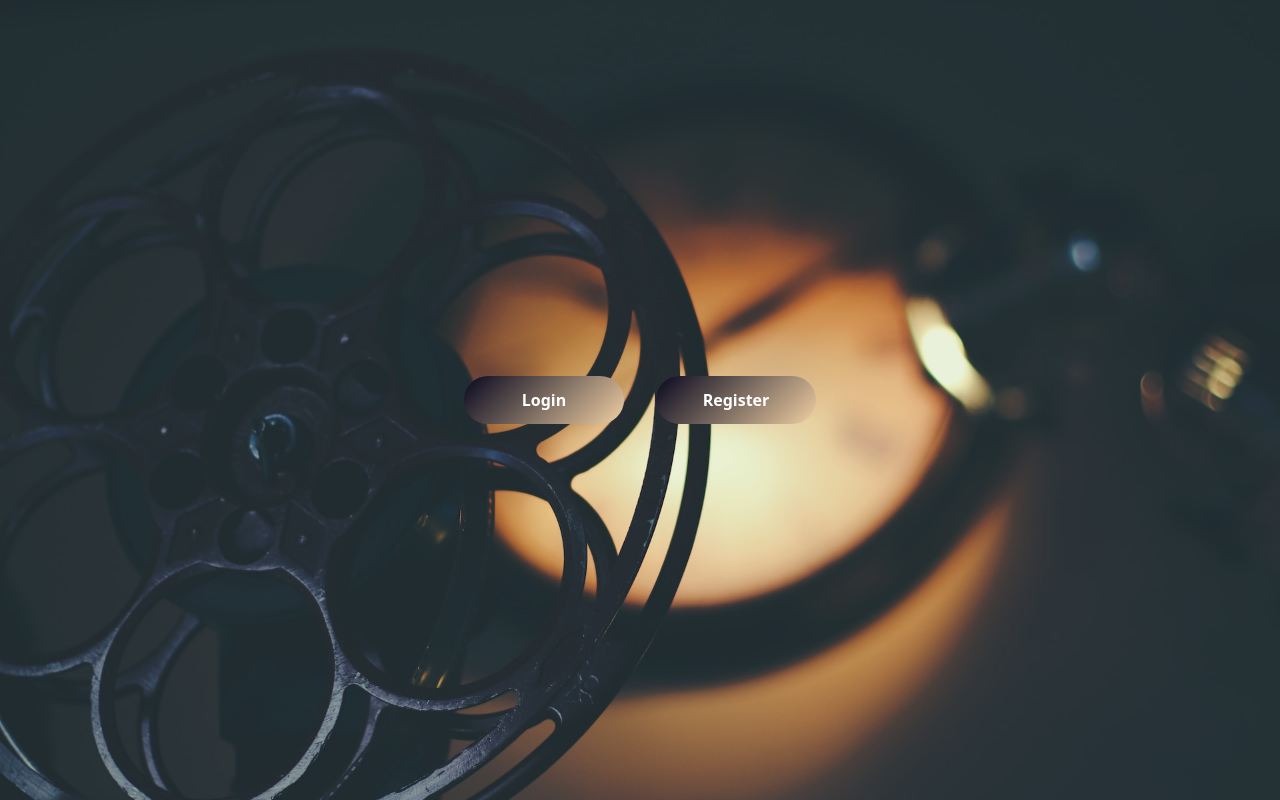
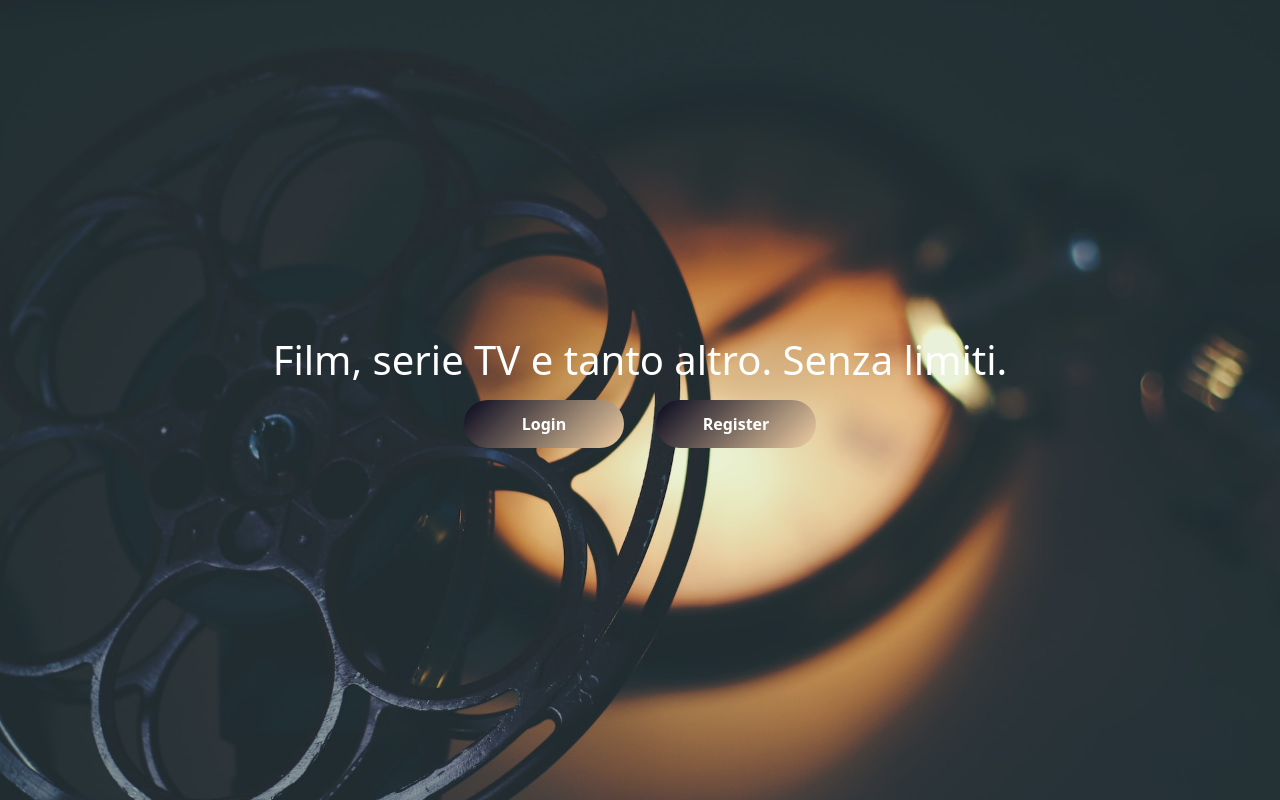
Before and after one commit to Spectrum5/Vola-Project-Frontend, a Vue app: page / in a window 1280 px wide. Built offline with nearby package versions, Linux system fonts and the light colour scheme; no server answers.

Commit message:
fatto style AppHome

```diff
--- a/src/views/public/AppHome.vue
+++ b/src/views/public/AppHome.vue
@@ -50,13 +50,21 @@ export default {
 </script>
 
 <template>
-    <div class="bg-container d-flex justify-content-center align-items-center">
+    <div class="bg-container d-flex justify-content-center align-items-center flex-column text-white">
+        <div class="info">
+            <h1>
+                Film, serie TV e tanto altro. Senza limiti.
+            </h1>
+        </div>
+        <div class="button-home">
             <button class="btn rounded-pill m-3" @click="$router.push('/login')">
                 Login
             </button>
             <button class="btn rounded-pill m-3" @click="$router.push('/register')">
                 Register
             </button>
+        </div>
+
     </div>
 </template>
 
@@ -76,6 +84,15 @@ export default {
         color: #fff;
         border: none;
         font-weight: bold;
+        transition: transform 250ms;
+
+        &:hover {
+            transform: translateY(-10px);
+            box-shadow: 0px 10px 20px rgba(255, 0, 0, 0.4);
+            color: black;
         }
     }
+
+
+}
 </style>
```
Lines whose indentation alone changed are shown as unchanged.
